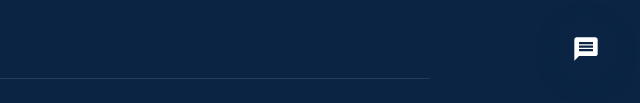
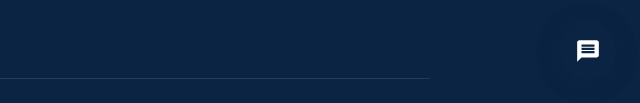
Before and after one commit to kleberrangel1983/kleberrangel, a website: page ozonioterapia-coluna-divinopolis.html in a window 1280 px wide. Shown: the part 697-800 px from the top of the page, 640-1280 px from the left. Drawn offline with Linux system fonts and the light colour scheme.

Commit message:
feat: ozonioterapia-coluna-divinopolis.html

```diff
--- a/ozonioterapia-coluna-divinopolis.html
+++ b/ozonioterapia-coluna-divinopolis.html
@@ -608,5 +608,6 @@ Quando perceber interesse real (pergunta sobre preço, disponibilidade, procedim
   };
 })();
 </script>
+<script src="/chatbot.js" defer></script>
 </body>
 </html>
```
